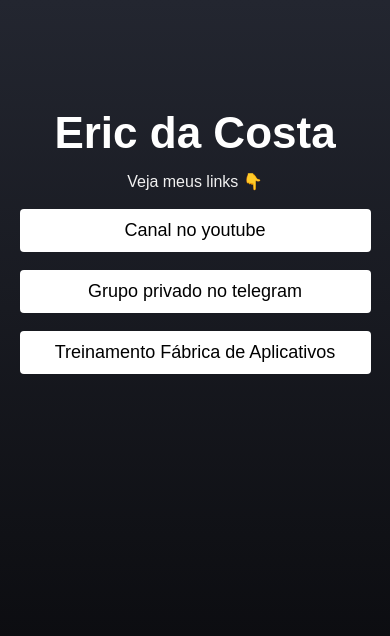
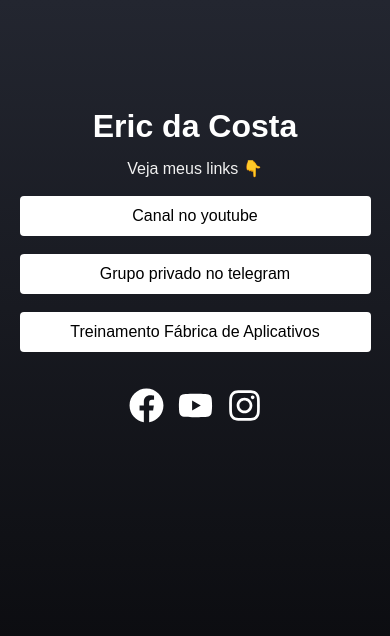
Before and after one commit to oericdacosta/dev-link, a React (Create React App) app: page / in a window 390 px wide. Shown: the top 636 px of the page. Built offline with nearby package versions, Linux system fonts and the light colour scheme.

Commit message:
Finaliza a página home

```diff
--- a/src/pages/Home/home.css
+++ b/src/pages/Home/home.css
@@ -50,3 +50,31 @@
     word-wrap: break-word;
     word-break: break-word;
 }
+
+footer{
+    display: flex;
+    justify-content: center;
+    gap: 14px;
+    margin: 18px 0;
+}
+
+@media screen and (max-width: 550px) {
+    .home-container h1{
+        font-size: 32px;
+        text-align: center;
+    }
+
+    .link-text{
+        font-size: 16px;
+    }
+}
+
+@media screen and (max-width: 360px) {
+    .home-container h1{
+        font-size: 24px;
+        text-align: center;
+    }
+    .link-text{
+        font-size: 14px;
+    }
+}
--- a/src/pages/Home/index.js
+++ b/src/pages/Home/index.js
@@ -1,4 +1,6 @@
 import "./home.css";
+import { Social } from "../../components/Social";
+import { FaFacebook, FaInstagram, FaYoutube } from "react-icons/fa"
 
 export default function Home(){
     return(
@@ -23,6 +25,18 @@
                     </a>
                 </section>
 
+                <footer>
+                    <Social url="https://facebook.com">
+                        <FaFacebook size={35} color="#fff"/>
+                    </Social>
+                    <Social url="https://youtube.com">
+                        <FaYoutube size={35} color="#fff"/>
+                    </Social>
+                    <Social url="https://instagram.com">
+                        <FaInstagram size={35} color="#fff"/>
+                    </Social>
+                </footer>
+
             </main>
         </div>
     )
```
